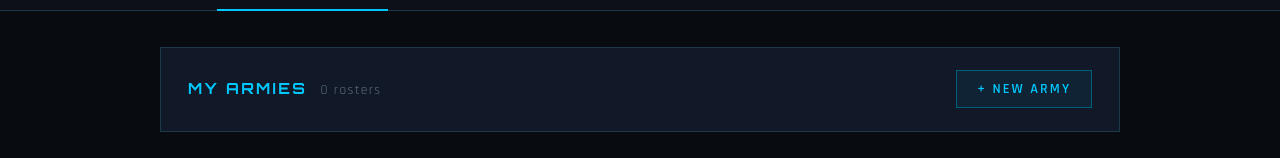
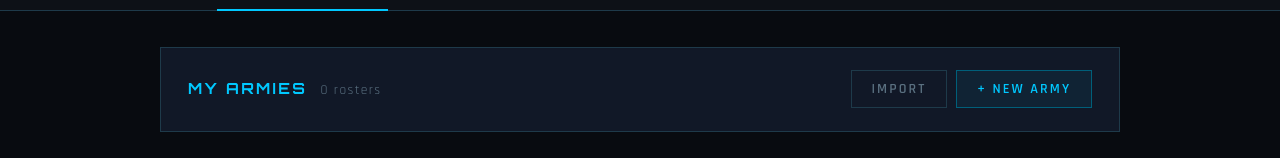
Before and after one commit to JoshuaBelden/horus-heresy, a Svelte app: page / in a window 1280 px wide. Shown: the part 306-464 px from the top of the page. Built offline with nearby package versions, Linux system fonts and the light colour scheme.

Commit message:
Added import/export.

```diff
--- a/src/components/ArmyListPage.svelte
+++ b/src/components/ArmyListPage.svelte
@@ -1,5 +1,5 @@
 <script lang="ts">
-  import type { Faction } from '../data/types';
+  import type { Faction, ArmyList } from '../data/types';
   import { armiesStore, createCrusadeDetachment, calcArmyPoints } from '../stores/armies.svelte';
 
   const { onopen, onreport }: { onopen: (id: string) => void; onreport: (id: string) => void } = $props();
@@ -84,6 +84,50 @@
     if (e.key === 'Escape') cancelCreate();
   }
 
+  // ── Import / Export ──────────────────────────────────────────────────────────
+
+  function exportArmy(army: ArmyList) {
+    const { id: _, ...data } = army;
+    const blob = new Blob([JSON.stringify(data, null, 2)], { type: 'application/json' });
+    const url = URL.createObjectURL(blob);
+    const a = document.createElement('a');
+    a.href = url;
+    a.download = `${army.name.replace(/[^a-z0-9]+/gi, '-').toLowerCase()}.json`;
+    a.click();
+    URL.revokeObjectURL(url);
+  }
+
+  let fileInput: HTMLInputElement = undefined!;
+
+  function triggerImport() {
+    fileInput.click();
+  }
+
+  function handleImportFile(e: Event) {
+    const file = (e.target as HTMLInputElement).files?.[0];
+    if (!file) return;
+    const reader = new FileReader();
+    reader.onload = () => {
+      try {
+        const data = JSON.parse(reader.result as string);
+        const army: ArmyList = {
+          id: crypto.randomUUID(),
+          name: data.name ?? 'Imported Army',
+          faction: data.faction ?? 'Ultramarines',
+          allegiance: data.allegiance ?? 'Loyalist',
+          detachments: data.detachments ?? [createCrusadeDetachment()],
+          createdAt: Date.now(),
+          updatedAt: Date.now(),
+        };
+        armiesStore.create(army);
+      } catch {
+        alert('Could not read army file. Make sure it is a valid JSON export.');
+      }
+    };
+    reader.readAsText(file);
+    (e.target as HTMLInputElement).value = '';
+  }
+
   function filledSlots(army: (typeof armiesStore.list)[number]): number {
     return army.detachments.reduce(
       (acc, det) => acc + det.slots.filter((s) => s.unit !== null).length,
@@ -102,8 +146,18 @@
       <h2 class="page-title">My Armies</h2>
       <span class="army-count">{armiesStore.list.length} roster{armiesStore.list.length !== 1 ? 's' : ''}</span>
     </div>
-    <button class="create-btn" onclick={openCreateForm}>+ New Army</button>
+    <div class="header-actions">
+      <button class="action-btn" onclick={triggerImport}>Import</button>
+      <button class="create-btn" onclick={openCreateForm}>+ New Army</button>
+    </div>
   </div>
+  <input
+    type="file"
+    accept=".json"
+    style="display:none"
+    bind:this={fileInput}
+    onchange={handleImportFile}
+  />
 
   {#if armiesStore.list.length === 0}
     <div class="empty-state">
@@ -158,9 +212,14 @@
             </button>
           </div>
 
-          <button class="report-btn" onclick={() => onreport(army.id)}>
-            ⚔ Battle Report
-          </button>
+          <div class="card-actions">
+            <button class="report-btn" onclick={() => onreport(army.id)}>
+              ⚔ Battle Report
+            </button>
+            <button class="export-btn" onclick={() => exportArmy(army)}>
+              Export
+            </button>
+          </div>
         </div>
       {/each}
     </div>
@@ -424,12 +483,43 @@
     color: var(--color-text-muted);
   }
 
-  /* ── Report Button ───────────────────────────── */
-  .report-btn {
-    width: 100%;
+  /* ── Header Actions ──────────────────────────── */
+  .header-actions {
+    display: flex;
+    gap: 0.5rem;
+  }
+
+  .action-btn {
+    font-family: 'Rajdhani', sans-serif;
+    font-size: 0.78rem;
+    font-weight: 600;
+    letter-spacing: 0.15em;
+    text-transform: uppercase;
+    color: var(--color-text-muted);
+    border: 1px solid var(--color-border);
+    background: none;
+    padding: 0.5rem 1.1rem;
+    cursor: pointer;
+    transition: background 0.15s, border-color 0.15s, color 0.15s;
+  }
+
+  .action-btn:hover {
+    color: var(--color-accent);
+    border-color: var(--color-accent-dim);
+    background: rgba(0, 200, 255, 0.06);
+  }
+
+  /* ── Card Actions ───────────────────────────── */
+  .card-actions {
+    display: flex;
+    border-top: 1px solid var(--color-border);
+  }
+
+  .report-btn,
+  .export-btn {
+    flex: 1;
     background: none;
     border: none;
-    border-top: 1px solid var(--color-border);
     cursor: pointer;
     display: flex;
     align-items: center;
@@ -445,9 +535,14 @@
     transition: color 0.15s, background 0.15s;
   }
 
-  .report-btn:hover {
+  .report-btn:hover,
+  .export-btn:hover {
     color: var(--color-accent);
     background: rgba(0, 200, 255, 0.06);
+  }
+
+  .export-btn {
+    border-left: 1px solid var(--color-border);
   }
 
   /* ── Delete Button ───────────────────────────── */
```
